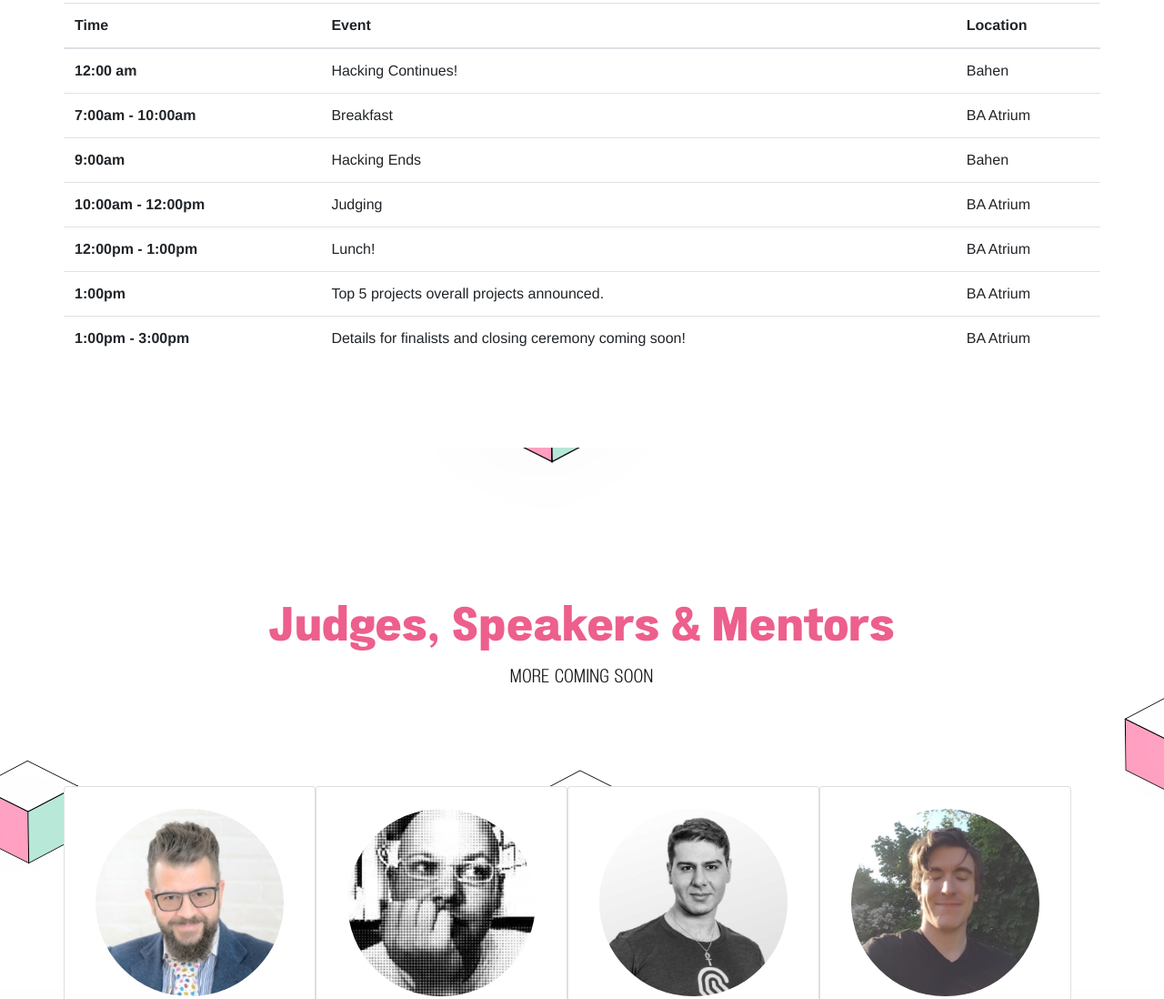
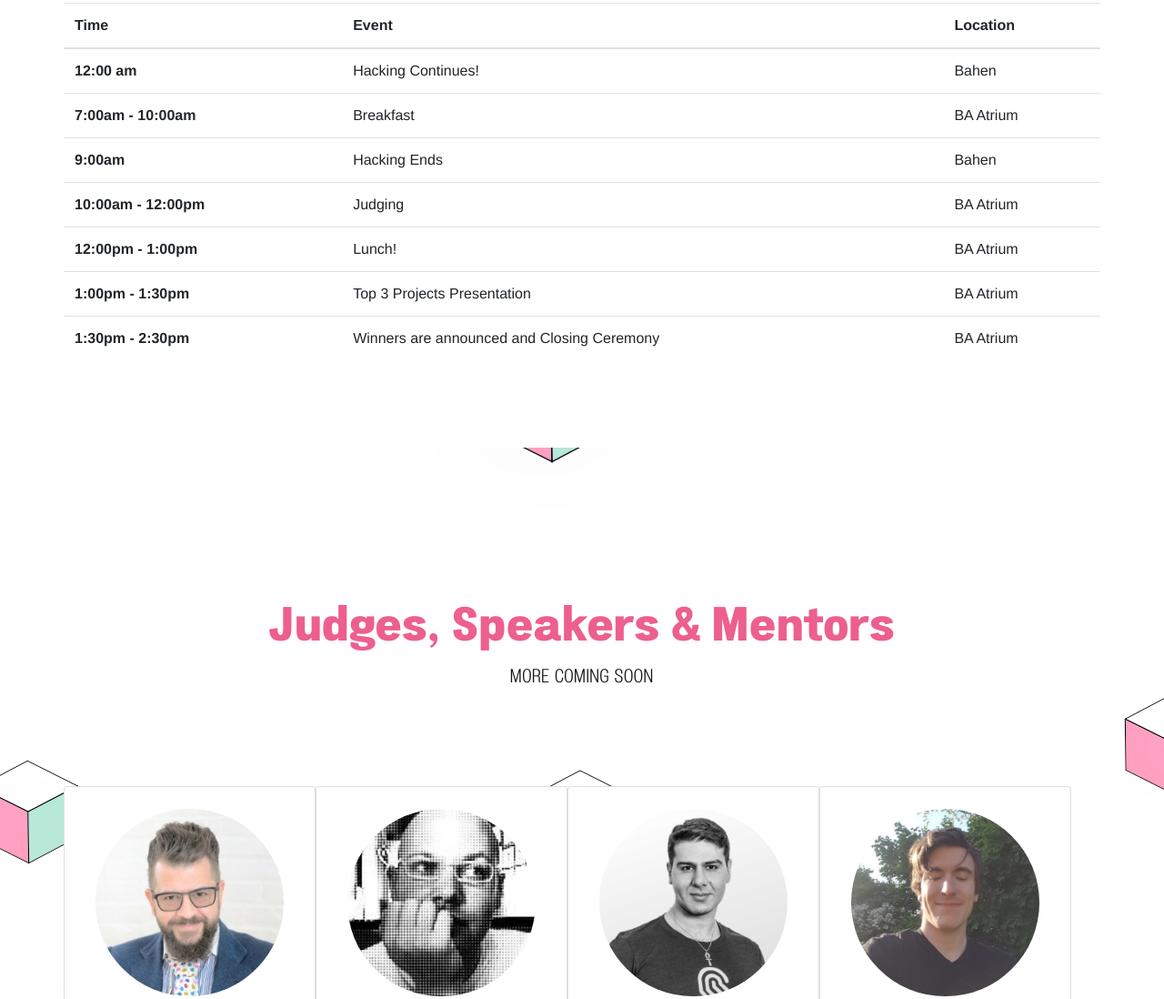
Before and after one commit to UTBlockchain/UofTBlockchainFest, a plain HTML site: page index.html in a window 1280 px wide. Shown: the part 2700-3798 px from the top of the page at 91% size. Drawn offline with Linux system fonts and the light colour scheme; files whose address does not match are found by name.

Commit message:
Update index.html

```diff
--- a/index.html
+++ b/index.html
@@ -277,13 +277,13 @@
                          <td>BA Atrium</td>
                        </tr>
                        <tr>
-                         <th scope="row">1:00pm</th>
-                         <td colspan="2">Top 5 projects overall projects announced.</td>
+                         <th scope="row">1:00pm - 1:30pm</th>
+                         <td colspan="2">Top 3 Projects Presentation</td>
                          <td>BA Atrium</td>
                        </tr>
-                       <tr>
-                         <th scope="row">1:00pm - 3:00pm</th>
-                         <td colspan="2">Details for finalists and closing ceremony coming soon!</td>
+		       <tr>
+                         <th scope="row">1:30pm - 2:30pm</th>
+                         <td colspan="2">Winners are announced and Closing Ceremony</td>
                          <td>BA Atrium</td>
                        </tr>
                      </tbody>
```
